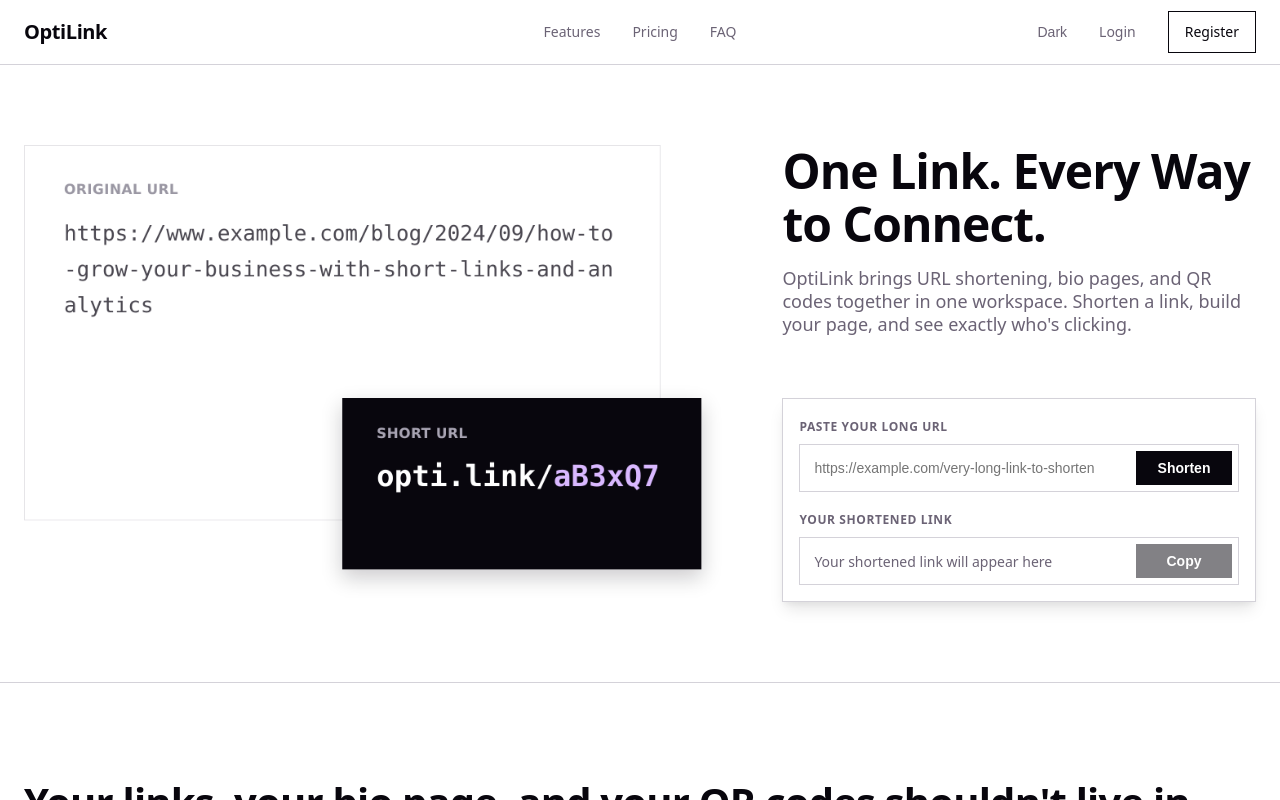
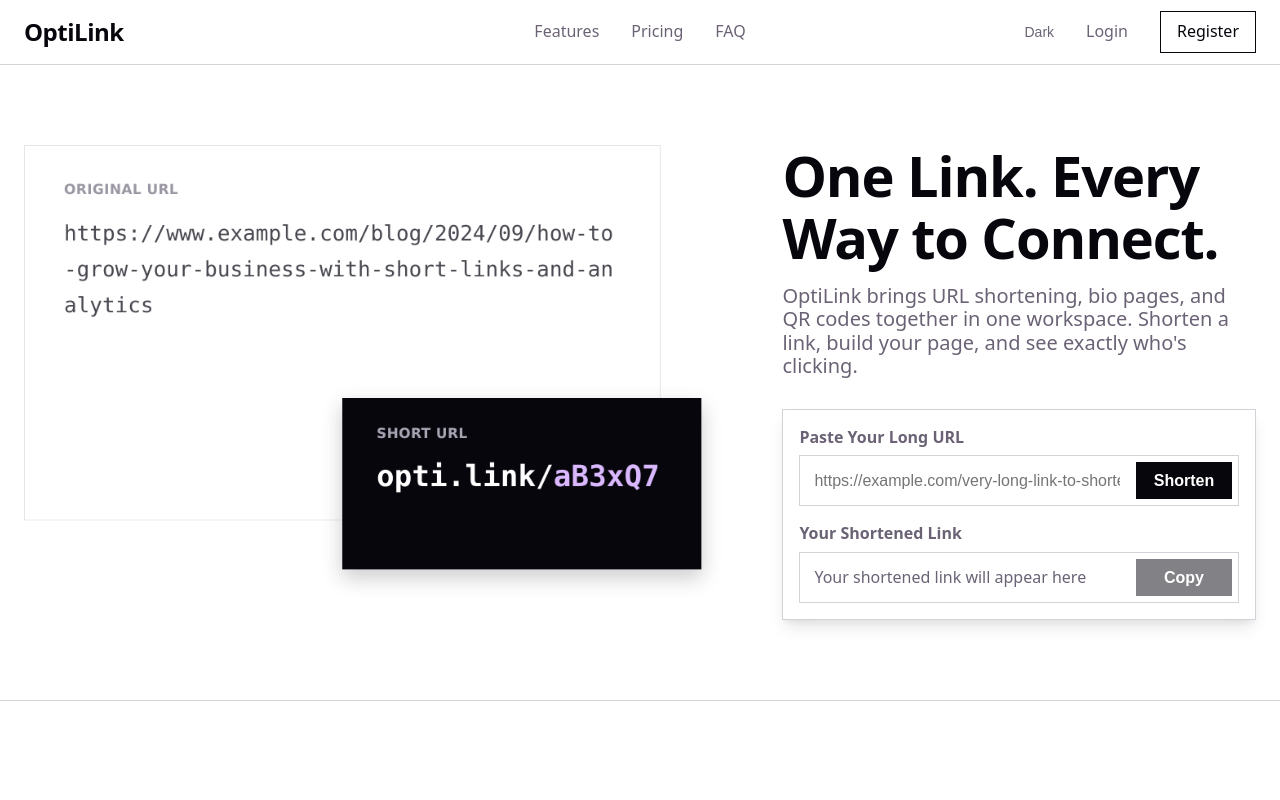
Before and after one commit to ziu222/OptiLink, a React (Vite) app in the folder client/: page / in a window 1280 px wide. Built offline with nearby package versions, Linux system fonts and the light colour scheme; no server answers.

Commit message:
style(home): typography and spacing pass across header, footer, and homepage sections

```diff
--- a/client/src/components/Footer/footer.css
+++ b/client/src/components/Footer/footer.css
@@ -17,7 +17,7 @@
 }
 
 .site-footer__logo {
-  font-size: 1.25rem;
+  font-size: 1.5rem;
   font-weight: 700;
   letter-spacing: -0.02em;
   color: var(--text-h);
@@ -26,7 +26,7 @@
 
 .site-footer__tagline {
   margin-top: 0.75rem;
-  font-size: 0.875rem;
+  font-size: 1rem;
   color: var(--text);
 }
 
@@ -38,7 +38,7 @@
 
 .site-footer__heading {
   margin: 0 0 0.75rem;
-  font-size: 0.875rem;
+  font-size: 1rem;
   font-weight: 600;
   color: var(--text-h);
 }
@@ -53,7 +53,7 @@
 }
 
 .site-footer__link {
-  font-size: 0.875rem;
+  font-size: 1rem;
   color: var(--text);
   text-decoration: none;
   transition: color 0.15s;
@@ -67,7 +67,7 @@
   border-top: 1px solid var(--border);
   padding: 1.5rem 24px;
   text-align: center;
-  font-size: 0.875rem;
+  font-size: 1rem;
   color: var(--text);
 }
 
--- a/client/src/components/Header/header.css
+++ b/client/src/components/Header/header.css
@@ -20,7 +20,7 @@
 }
 
 .site-header__logo {
-  font-size: 1.25rem;
+  font-size: 1.5rem;
   font-weight: 700;
   letter-spacing: -0.02em;
   color: var(--text-h);
@@ -39,7 +39,7 @@
 }
 
 .site-header__link {
-  font-size: 0.875rem;
+  font-size: 1rem;
   font-weight: 500;
   color: var(--text);
   text-decoration: none;
@@ -58,7 +58,7 @@
 
 .site-header__login {
   padding: 0.5rem 1rem;
-  font-size: 0.875rem;
+  font-size: 1rem;
   font-weight: 500;
   color: var(--text);
   text-decoration: none;
@@ -71,7 +71,7 @@
 
 .site-header__register {
   padding: 0.5rem 1rem;
-  font-size: 0.875rem;
+  font-size: 1rem;
   font-weight: 500;
   color: var(--text-h);
   text-decoration: none;
@@ -87,7 +87,7 @@
   background: none;
   border: none;
   padding: 0;
-  font-size: 0.875rem;
+  font-size: 1rem;
   font-weight: 500;
   color: var(--text);
   cursor: pointer;
--- a/client/src/components/Home/home.css
+++ b/client/src/components/Home/home.css
@@ -119,7 +119,7 @@
 
 .hero-title {
   max-width: 36rem;
-  font-size: 3rem;
+  font-size: 3.5rem;
   font-weight: 800;
   line-height: 1.1;
   letter-spacing: -0.02em;
@@ -130,7 +130,7 @@
 .hero-lede {
   max-width: 32rem;
   margin: 1rem 0 0;
-  font-size: 1.125rem;
+  font-size: 1.25rem;
   color: var(--text);
 }
 
@@ -147,10 +147,9 @@
 .hero-field-label {
   display: block;
   margin-bottom: 0.375rem;
-  font-size: 0.75rem;
+  font-size: 1rem;
   font-weight: 600;
-  text-transform: uppercase;
-  letter-spacing: 0.05em;
+  text-transform: capitalize;
   color: var(--text);
 }
 
@@ -173,7 +172,7 @@
   background: transparent;
   outline: none;
   padding: 0.5rem;
-  font-size: 0.875rem;
+  font-size: 1rem;
   color: var(--text-h);
 }
 
@@ -181,7 +180,7 @@
   flex: 1;
   min-width: 0;
   padding: 0 0.5rem;
-  font-size: 0.875rem;
+  font-size: 1rem;
   overflow: hidden;
   text-overflow: ellipsis;
   white-space: nowrap;
@@ -200,8 +199,9 @@
   border: 1px solid var(--text-h);
   background: var(--text-h);
   color: var(--bg);
-  font-size: 0.875rem;
+  font-size: 1rem;
   font-weight: 600;
+  line-height: 1.2;
   cursor: pointer;
   transition: opacity 0.15s;
 }
@@ -216,7 +216,7 @@
   background: #fef2f2;
   color: #b91c1c;
   padding: 0.875rem 1rem;
-  font-size: 0.875rem;
+  font-size: 1rem;
   font-weight: 500;
 }
 
@@ -250,6 +250,10 @@
   gap: 2.5rem;
 }
 
+.problem-copy .home-eyebrow {
+  font-size: 1.125rem;
+}
+
 .problem-copy p {
   margin: 0.5rem 0 0;
   font-size: 1.125rem;
@@ -278,21 +282,22 @@
 }
 
 .step-number {
-  font-size: 0.875rem;
+  font-size: 2rem;
   font-weight: 700;
   color: var(--text-h);
 }
 
 .step-title {
   margin: 0.5rem 0 0;
-  font-size: 1.25rem;
+  font-size: 1.5rem;
   font-weight: 700;
+  text-transform: uppercase;
   color: var(--text-h);
 }
 
 .step-description {
-  margin: 0.5rem 0 0;
-  font-size: 1rem;
+  margin: 1rem 0 0;
+  font-size: 1.25rem;
   line-height: 1.6;
   color: var(--text);
 }
@@ -464,7 +469,7 @@
 }
 
 .tier-price span {
-  font-size: 0.875rem;
+  font-size: 1rem;
   font-weight: 500;
   color: var(--text);
 }
@@ -483,7 +488,7 @@
   display: flex;
   align-items: flex-start;
   gap: 0.5rem;
-  font-size: 0.875rem;
+  font-size: 1rem;
   color: var(--text);
 }
 
@@ -500,7 +505,7 @@
   border: 1px solid var(--text-h);
   color: var(--text-h);
   background: none;
-  font-size: 0.875rem;
+  font-size: 1rem;
   font-weight: 600;
   text-decoration: none;
   cursor: pointer;
@@ -541,7 +546,7 @@
 
 .about-copy p {
   margin: 1.25rem 0 0;
-  font-size: 1.125rem;
+  font-size: 1.5rem;
   line-height: 1.6;
   color: var(--text);
 }
@@ -556,11 +561,9 @@
 .faq-list {
   max-width: 48rem;
   margin: 3rem auto 0;
-  border-top: 1px solid var(--border);
 }
 
 .faq-item {
-  border-bottom: 1px solid var(--border);
   padding: 1.25rem 0;
 }
 
@@ -571,7 +574,7 @@
   gap: 1rem;
   cursor: pointer;
   list-style: none;
-  font-size: 1rem;
+  font-size: 1.25rem;
   font-weight: 600;
   color: var(--text-h);
 }
@@ -593,14 +596,14 @@
 
 .faq-answer {
   margin: 0.75rem 0 0;
-  font-size: 1rem;
+  font-size: 1.125rem;
   line-height: 1.6;
   color: var(--text);
 }
 
 .faq-answer a {
   font-weight: 600;
-  color: var(--accent);
+  color: var(--text-h);
 }
 
 /* Closing CTA */
@@ -608,7 +611,7 @@
   display: flex;
   flex-direction: column;
   align-items: center;
-  gap: 1.5rem;
+  gap: 2.5rem;
   text-align: center;
 }
 
@@ -622,18 +625,19 @@
 
 .closing-cta-lede {
   max-width: 34rem;
-  font-size: 1.125rem;
+  font-size: 1.5rem;
   color: var(--text);
   margin: 0;
 }
 
 .closing-cta-button {
-  margin-top: 0.5rem;
+  margin-top: 1rem;
   display: inline-block;
-  padding: 0.875rem 2rem;
+  padding: 1.125rem 2.75rem;
   border: 1px solid var(--text-h);
   color: var(--text-h);
   text-decoration: none;
+  font-size: 1.25rem;
   font-weight: 600;
   transition: background-color 0.15s;
 }
```
